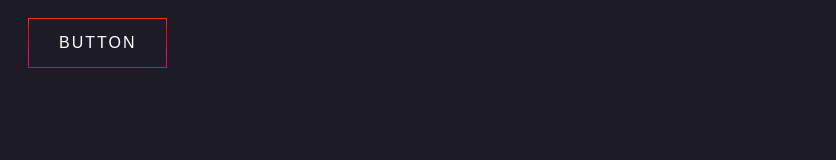
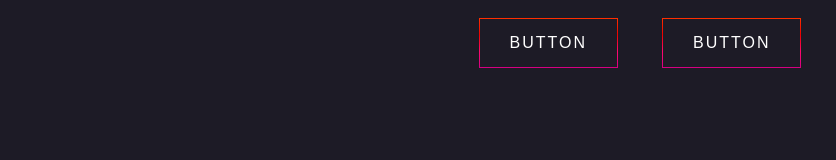
Before and after one commit to testddoser/test, a plain HTML site: page index.html in a window 1280 px wide. Shown: the whole page, without its empty margins (0-836 px from the left). Drawn offline with nearby package versions, Linux system fonts and the light colour scheme.

Commit message:
Update index.html

```diff
--- a/index.html
+++ b/index.html
@@ -1,6 +1,9 @@
 <script src="https://ajax.googleapis.com/ajax/libs/jquery/2.2.0/jquery.min.js"></script>
 
-<a href="" class="sliding-button">Button</a>
+<center>
+  <a href="" class="sliding-button">Button</a>
+  <a href="" class="sliding-button">Button</a>
+</center>
 
 <style>
   body {
```
